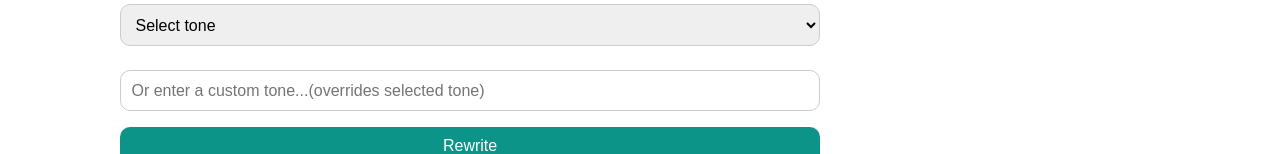
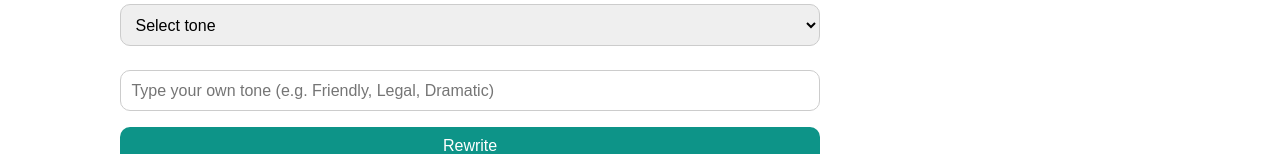
Before and after one commit to DanHaggarty/VueLingo, a Vue app in the folder frontend/: page / in a window 1280 px wide. Shown: the part 515-669 px from the top of the page. Built offline with nearby package versions, Linux system fonts and the light colour scheme; the HTML template or start-up script is replaced by a standard one.

Commit message:
feat: add title for custom tone mouseover tooltip

```diff
--- a/frontend/src/components/RewriteForm.vue
+++ b/frontend/src/components/RewriteForm.vue
@@ -22,7 +22,8 @@
       <input v-model="customTone"
              class="editor-custom-tone"
              type="text"
-             placeholder="Or enter a custom tone...(overrides selected tone)"
+             placeholder="Type your own tone (e.g. Friendly, Legal, Dramatic)"
+             title="Entering a custom tone will override the preset tone selected"
              @input="clearPresetTone" />
 
       <button @click="rewriteText"
```
